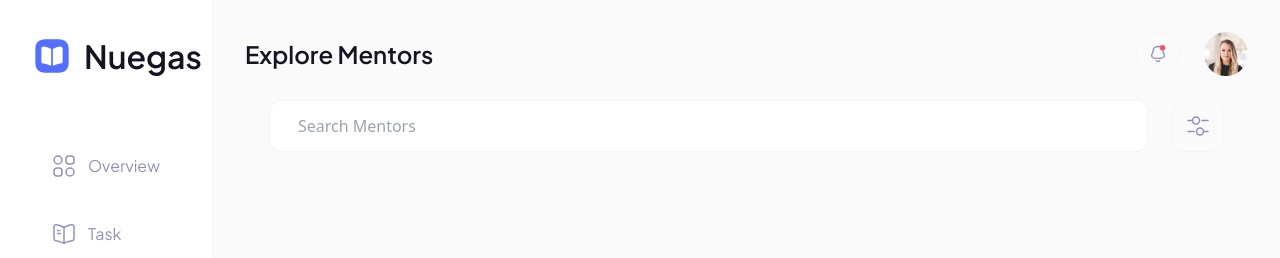
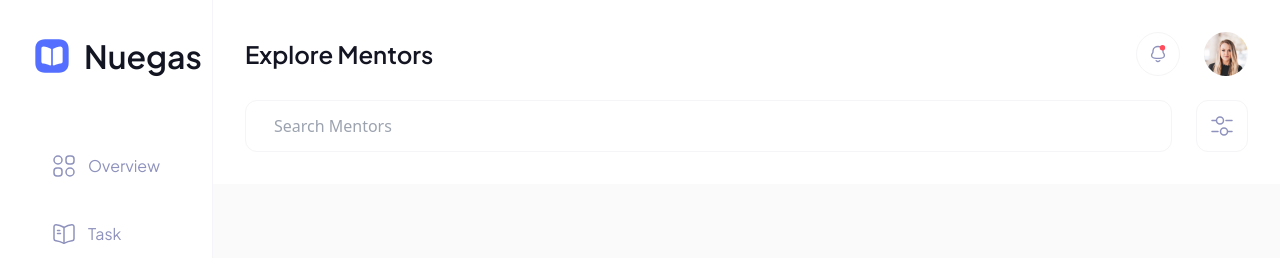
Before and after one commit to pujiragil/nuegas, a React (Vite) app: page /mentors in a window 1280 px wide. Shown: the top 258 px of the page. Built offline with nearby package versions, Linux system fonts and the light colour scheme.

Commit message:
add padding

```diff
--- a/src/components/Field/SearchFilter.tsx
+++ b/src/components/Field/SearchFilter.tsx
@@ -1,8 +1,8 @@
 const SearchFilter = () => {
   return (
-    <div className="flex items-center gap-6 px-6 pb-6">
+    <div className="flex items-center gap-6 px-6 pb-6 md:p-0">
       <input
-        className="outline-none py-3.5 px-7 rounded-xl border border-primary-300 w-full h-[52px] focus:ring-1 focus:ring-primary-300"
+        className="outline-none bg-transparent py-3.5 px-7 rounded-xl border border-primary-300 w-full h-[52px] focus:ring-1 focus:ring-primary-300"
         placeholder="Search Mentors"
       />
       <div className="min-w-[52px] h-[52px] w-[52px] rounded-xl border border-primary-300 flex items-center justify-center hover:bg-primary-300 cursor-pointer">
--- a/src/pages/mentors.tsx
+++ b/src/pages/mentors.tsx
@@ -6,6 +6,7 @@ const Mentors = () => {
     <>
       <ProfileLayout
         titleProfile="Explore Mentors"
+        background="primary"
         children={<SearchFilter />}
       />
     </>
```
